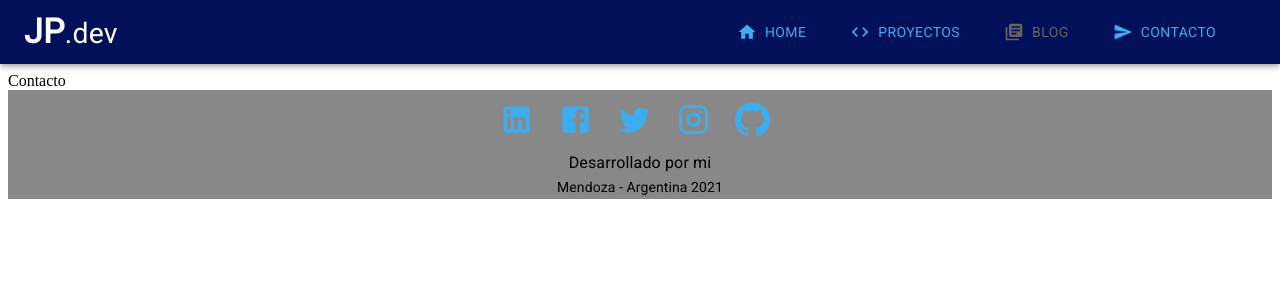
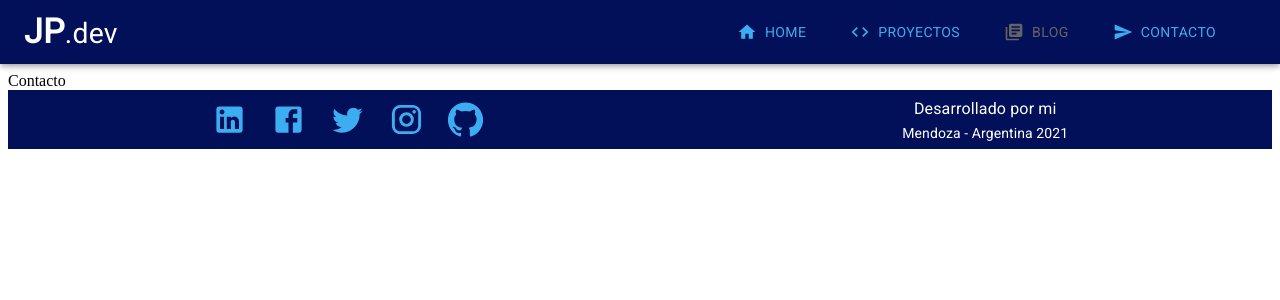
Before and after one commit to juanpanasiti/juanpanasiti.github.io, a React (Create React App) app: page /contact in a window 1280 px wide. Shown: the top 300 px of the page. Built offline with nearby package versions, Linux system fonts and the light colour scheme.

Commit message:
Footer de la página

```diff
--- a/src/components/organisms/Footer.js
+++ b/src/components/organisms/Footer.js
@@ -10,21 +10,30 @@ import Text from '../atoms/Text';
 
 const useStyles = makeStyles((theme) => ({
     footer: {
-        backgroundColor: '#888',
-        display:'flex',
-        flexDirection:'column',
-        justifyContent:'space-around',
-        alignItems:'center',
-        width:'100wv'
+        backgroundColor: theme.palette.primary.main,
+        color: theme.palette.primary.contrastText,
+        display: 'flex',
+
+        justifyContent: 'space-around',
+        alignItems: 'center',
+        width: '100wv',
+        [theme.breakpoints.down('sm')]: {
+            flexDirection: 'column',
+            // backgroundColor: theme.palette.secondary.main,
+        },
+        [theme.breakpoints.up('md')]: {
+            flexDirection: 'row',
+            // backgroundColor: theme.palette.primary.main,
+        },
     },
     socials: {
-        display:'flex'
+        display: 'flex',
     },
     data: {
-        display:'flex',
-        flexDirection:'column',
-        alignItems:'center'
-    }
+        display: 'flex',
+        flexDirection: 'column',
+        alignItems: 'center',
+    },
 }));
 
 const Footer = () => {
@@ -48,9 +57,10 @@ const Footer = () => {
                     <GitHubIcon color='secondary' fontSize='large' />
                 </IconButton>
             </Box>
+
             <Box className={classes.data}>
-                <Text children='Desarrollado por mi' variant='subtitle1'  />
-                <Text children='Mendoza - Argentina 2021' variant='subtitle2'/>
+                <Text children='Desarrollado por mi' variant='subtitle1' />
+                <Text children='Mendoza - Argentina 2021' variant='subtitle2' />
             </Box>
         </div>
     );
```
